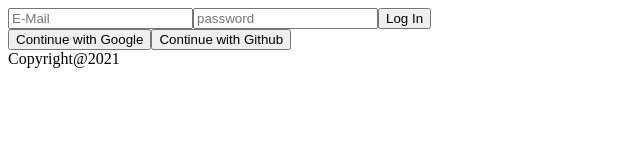
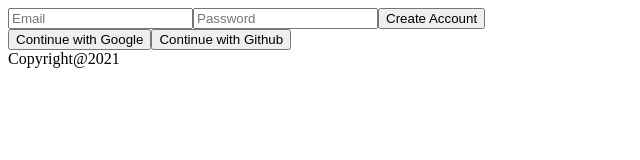
Before and after one commit to DevLeeYG/deployTwt, a React (Create React App) app: page /#/ in a window 1280 px wide. Shown: the top 160 px of the page, without its empty margins (0-640 px from the left). Built offline with nearby package versions, Linux system fonts and the light colour scheme.

Commit message:
loginSet2

```diff
--- a/src/Page/Auth.js
+++ b/src/Page/Auth.js
@@ -1,52 +1,66 @@
-//로그인 폼만들꺼
-import { useState } from "react";
+import { authService } from "../firebase";
+import React, { useState } from "react";
 
 const Auth = () => {
-  const [eMail, setEmail] = useState("");
+  const [email, setEmail] = useState("");
   const [password, setPassword] = useState("");
+  const [newAccount, setNewAccount] = useState(true); // Account를 가지고 있는지 확인해서, newAccount 가 필요한 경우 true
 
-  const handleEmailChange = (e) => {
-    setEmail(e.target.value);
-    console.log(e.target.name);
+  const onChange = (event) => {
+    const {
+      target: { name, value },
+    } = event;
+    if (name === "email") {
+      setEmail(value);
+    } else if (name === "password") {
+      setPassword(value);
+    }
   };
-  const handlePasswordChange = (e) => {
-    setPassword(e.target.value);
-    console.log(e.target.name);
+  const onSubmit = async (event) => {
+    // createUserWithEmailAndPassword는 promise를 return 하기 때문에 async로 비동기화 시킴
+    event.preventDefault();
+    try {
+      let data;
+      if (newAccount) {
+        // newAccount의 상태에 따라서 받은 input을 submit의 method로 계정 생성에 쓸건지, 로그인에 쓸건지 조건을 주고 있다.
+        data = await authService.createUserWithEmailAndPassword(
+          email,
+          password
+        );
+      } else {
+        data = await authService.signInWithEmailAndPassword(email, password);
+      }
+      console.log(data);
+    } catch (error) {
+      console.log(error);
+    }
   };
-  const onSubmit = (e) => {
-    e.preventDefault();
-  };
-
   return (
-    <form>
-      <div onSubmit={onSubmit}>
+    <div>
+      <form onSubmit={onSubmit}>
         <input
           name="email"
-          value={eMail}
-          onChange={handleEmailChange}
           type="email"
-          placeholder="E-Mail"
+          placeholder="Email"
           required
+          value={email}
+          onChange={onChange}
         />
-
         <input
           name="password"
+          type="password"
+          placeholder="Password"
+          required
           value={password}
-          placeholder="password"
-          onChange={handlePasswordChange}
-          type="password"
-          required
+          onChange={onChange}
         />
-        <input type="submit" value="Log In" />
-      </div>
+        <input type="submit" value={newAccount ? "Create Account" : "Log In"} />
+      </form>
       <div>
         <button>Continue with Google</button>
         <button>Continue with Github</button>
       </div>
-    </form>
+    </div>
   );
 };
-
 export default Auth;
-//required 반드시 채워서 보내야되는 설정
-//로그인구현할때는 form 태그 추천
--- a/src/components/App.js
+++ b/src/components/App.js
@@ -5,8 +5,8 @@
 // 소셜 로그인까지 적용할수있다.
 
 function App() {
-  const [isLoggedIn, setIsLoggedIn] = useState(false); //트윗과 파이어베이스 로그인연동기능
-  console.log(authService);
+  const [isLoggedIn, setIsLoggedIn] = useState(authService.currentUser); //트윗과 파이어베이스 로그인연동기능
+
   return (
     <>
       <AppRouter isLoggedin={isLoggedIn} />
--- a/src/firebase.js
+++ b/src/firebase.js
@@ -10,7 +10,7 @@
   messagingSenderId: process.env.REACT_APP_MESSAGING_SENDER_ID,
   appId: process.env.REACT_APP_APP_ID,
 };
-console.log(firebaseConfig);
+
 firebase.initializeApp(firebaseConfig); // 여기서만 사용할것
 
 export const authService = firebase.auth(); //다른 컴포넌트에서 참조할것이므로 익스포트하고
```
Also changed, not shown: 1 other file (tests, documents, lock files or other folders).
